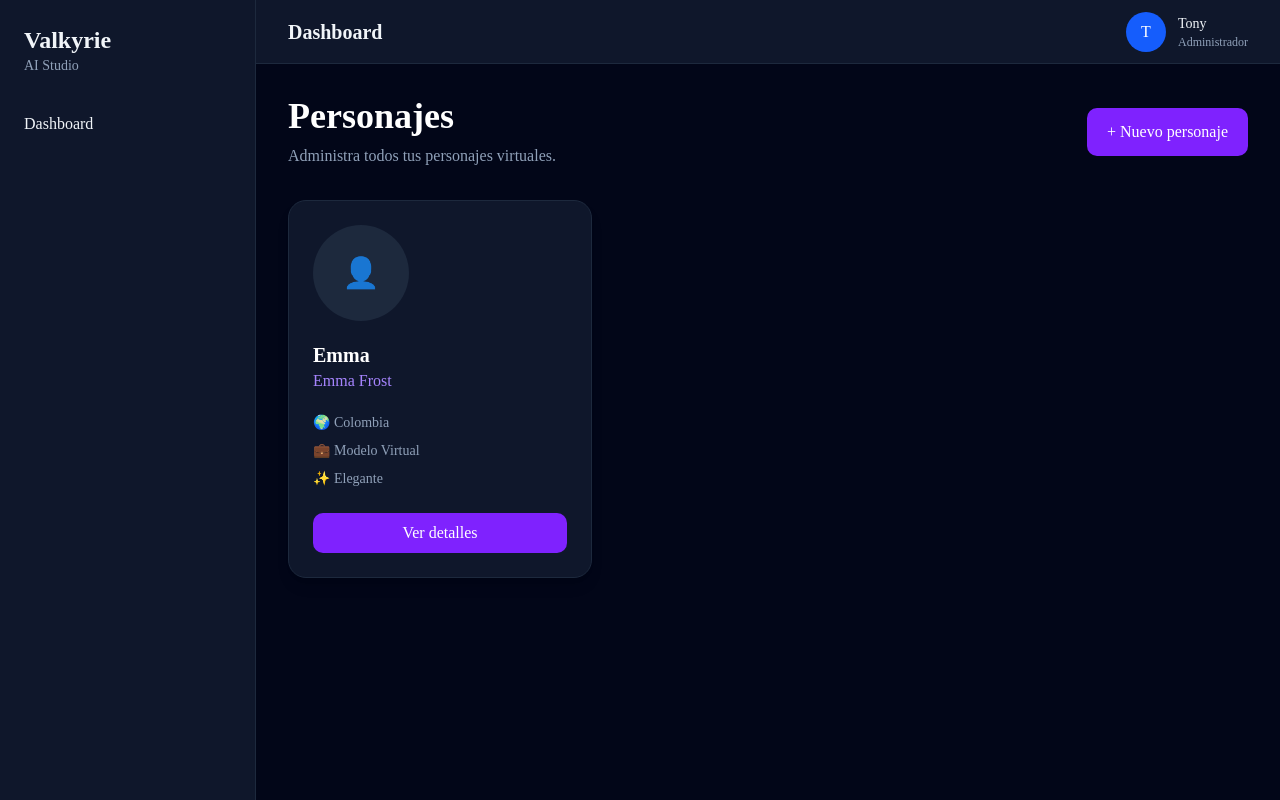
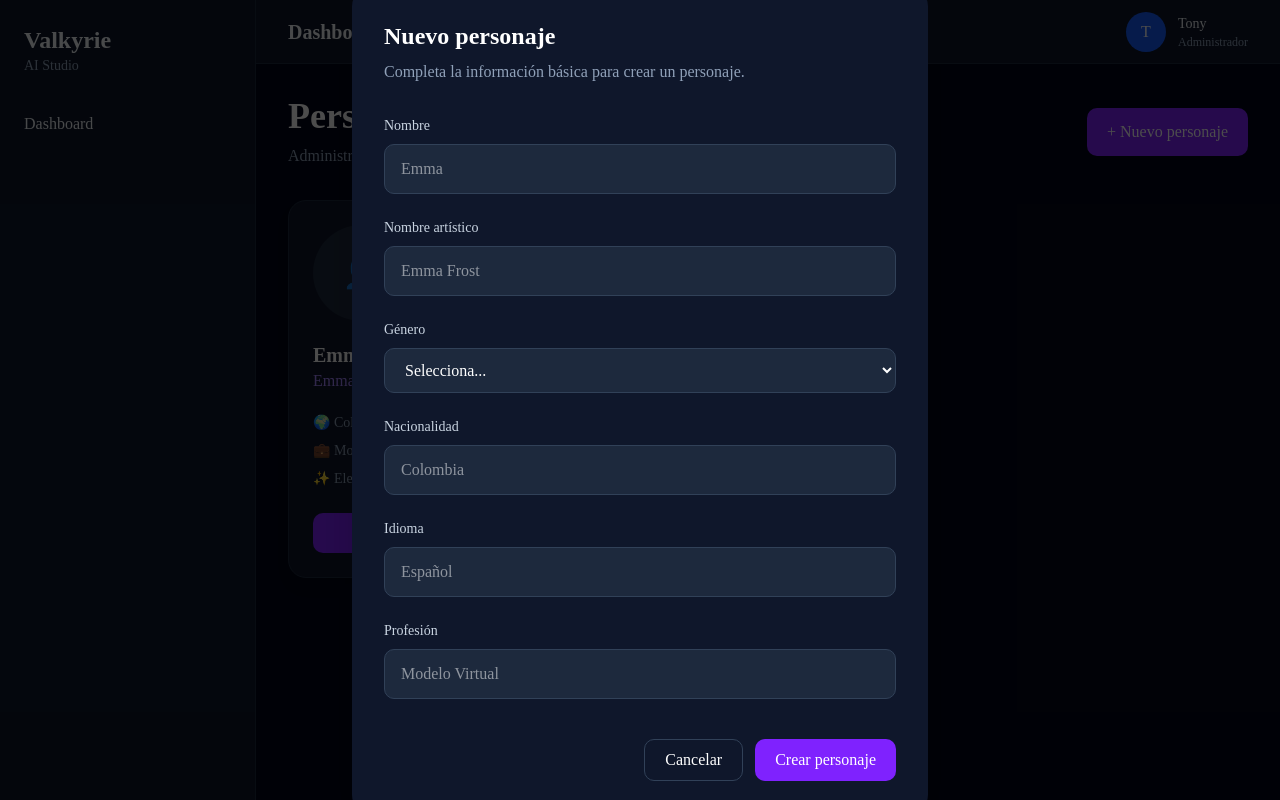
Before and after one commit to Jhonnyes88/project-valkyrie, a Next.js app in the folder apps/web/: page /characters in a window 1280 px wide. Both pictures are taken after a click on the button "+ Nuevo personaje". Built offline with nearby package versions, Linux system fonts and the light colour scheme.

Commit message:
feat: agrega modal y formulario de creación de personajes

```diff
--- a/apps/web/app/(dashboard)/characters/page.tsx
+++ b/apps/web/app/(dashboard)/characters/page.tsx
@@ -1,24 +1,10 @@
+import CharacterHeader from "@/features/characters/components/CharacterHeader";
 import CharacterGrid from "@/features/characters/components/CharacterGrid";
 
 export default function CharactersPage() {
   return (
     <>
-      <div className="mb-8 flex items-center justify-between">
-        <div>
-          <h1 className="text-4xl font-bold text-white">
-            Personajes
-          </h1>
-
-          <p className="mt-2 text-slate-400">
-            Administra todos tus personajes virtuales.
-          </p>
-        </div>
-
-        <button className="rounded-lg bg-violet-600 px-5 py-3 text-white hover:bg-violet-700">
-          + Nuevo personaje
-        </button>
-      </div>
-
+      <CharacterHeader />
       <CharacterGrid />
     </>
   );
--- /dev/null
+++ b/apps/web/features/characters/components/CharacterForm.tsx
@@ -0,0 +1,103 @@
+interface CharacterFormProps {
+  onCancel: () => void;
+}
+
+export default function CharacterForm({
+  onCancel,
+}: CharacterFormProps) {
+  return (
+    <form className="mt-8 space-y-6">
+      <div>
+        <label className="mb-2 block text-sm font-medium text-slate-300">
+          Nombre
+        </label>
+
+        <input
+          type="text"
+          placeholder="Emma"
+          className="w-full rounded-lg border border-slate-700 bg-slate-800 px-4 py-3 text-white outline-none transition focus:border-violet-500"
+        />
+      </div>
+
+      <div>
+        <label className="mb-2 block text-sm font-medium text-slate-300">
+          Nombre artístico
+        </label>
+
+        <input
+          type="text"
+          placeholder="Emma Frost"
+          className="w-full rounded-lg border border-slate-700 bg-slate-800 px-4 py-3 text-white outline-none transition focus:border-violet-500"
+        />
+      </div>
+
+      <div>
+        <label className="mb-2 block text-sm font-medium text-slate-300">
+          Género
+        </label>
+
+        <select
+          className="w-full rounded-lg border border-slate-700 bg-slate-800 px-4 py-3 text-white outline-none transition focus:border-violet-500"
+        >
+          <option>Selecciona...</option>
+          <option>Femenino</option>
+          <option>Masculino</option>
+          <option>No binario</option>
+        </select>
+      </div>
+
+      <div>
+        <label className="mb-2 block text-sm font-medium text-slate-300">
+          Nacionalidad
+        </label>
+
+        <input
+          type="text"
+          placeholder="Colombia"
+          className="w-full rounded-lg border border-slate-700 bg-slate-800 px-4 py-3 text-white outline-none transition focus:border-violet-500"
+        />
+      </div>
+
+      <div>
+        <label className="mb-2 block text-sm font-medium text-slate-300">
+          Idioma
+        </label>
+
+        <input
+          type="text"
+          placeholder="Español"
+          className="w-full rounded-lg border border-slate-700 bg-slate-800 px-4 py-3 text-white outline-none transition focus:border-violet-500"
+        />
+      </div>
+
+      <div>
+        <label className="mb-2 block text-sm font-medium text-slate-300">
+          Profesión
+        </label>
+
+        <input
+          type="text"
+          placeholder="Modelo Virtual"
+          className="w-full rounded-lg border border-slate-700 bg-slate-800 px-4 py-3 text-white outline-none transition focus:border-violet-500"
+        />
+      </div>
+
+      <div className="flex justify-end gap-3 pt-4">
+        <button
+          type="button"
+          onClick={onCancel}
+          className="rounded-lg border border-slate-700 px-5 py-2 text-white hover:bg-slate-800"
+        >
+          Cancelar
+        </button>
+
+        <button
+          type="submit"
+          className="rounded-lg bg-violet-600 px-5 py-2 text-white hover:bg-violet-700"
+        >
+          Crear personaje
+        </button>
+      </div>
+    </form>
+  );
+}
--- /dev/null
+++ b/apps/web/features/characters/components/CharacterHeader.tsx
@@ -0,0 +1,36 @@
+"use client";
+
+import { useState } from "react";
+import CreateCharacterModal from "../modals/CreateCharacterModal";
+
+export default function CharacterHeader() {
+  const [open, setOpen] = useState(false);
+
+  return (
+    <>
+      <div className="mb-8 flex items-center justify-between">
+        <div>
+          <h1 className="text-4xl font-bold text-white">
+            Personajes
+          </h1>
+
+          <p className="mt-2 text-slate-400">
+            Administra todos tus personajes virtuales.
+          </p>
+        </div>
+
+        <button
+          onClick={() => setOpen(true)}
+          className="rounded-lg bg-violet-600 px-5 py-3 text-white transition hover:bg-violet-700"
+        >
+          + Nuevo personaje
+        </button>
+      </div>
+
+      <CreateCharacterModal
+        open={open}
+        onClose={() => setOpen(false)}
+      />
+    </>
+  );
+}
--- /dev/null
+++ b/apps/web/features/characters/modals/CreateCharacterModal.tsx
@@ -0,0 +1,29 @@
+import CharacterForm from "../components/CharacterForm";
+
+interface CreateCharacterModalProps {
+  open: boolean;
+  onClose: () => void;
+}
+
+export default function CreateCharacterModal({
+  open,
+  onClose,
+}: CreateCharacterModalProps) {
+  if (!open) return null;
+
+  return (
+    <div className="fixed inset-0 z-50 flex items-center justify-center bg-black/70">
+      <div className="w-full max-w-xl rounded-2xl bg-slate-900 p-8 shadow-2xl">
+        <h2 className="text-2xl font-bold text-white">
+          Nuevo personaje
+        </h2>
+
+        <p className="mt-2 text-slate-400">
+          Completa la información básica para crear un personaje.
+        </p>
+
+        <CharacterForm onCancel={onClose} />
+      </div>
+    </div>
+  );
+}
```
